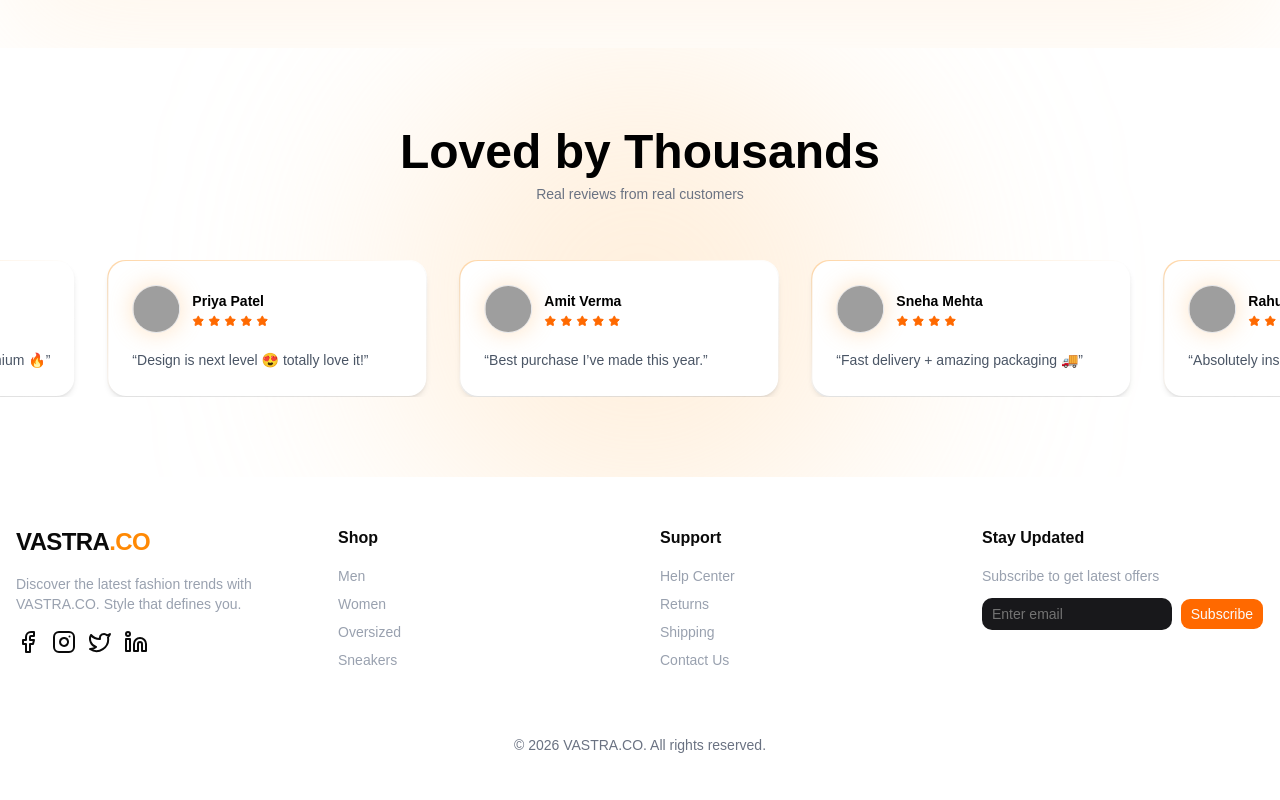
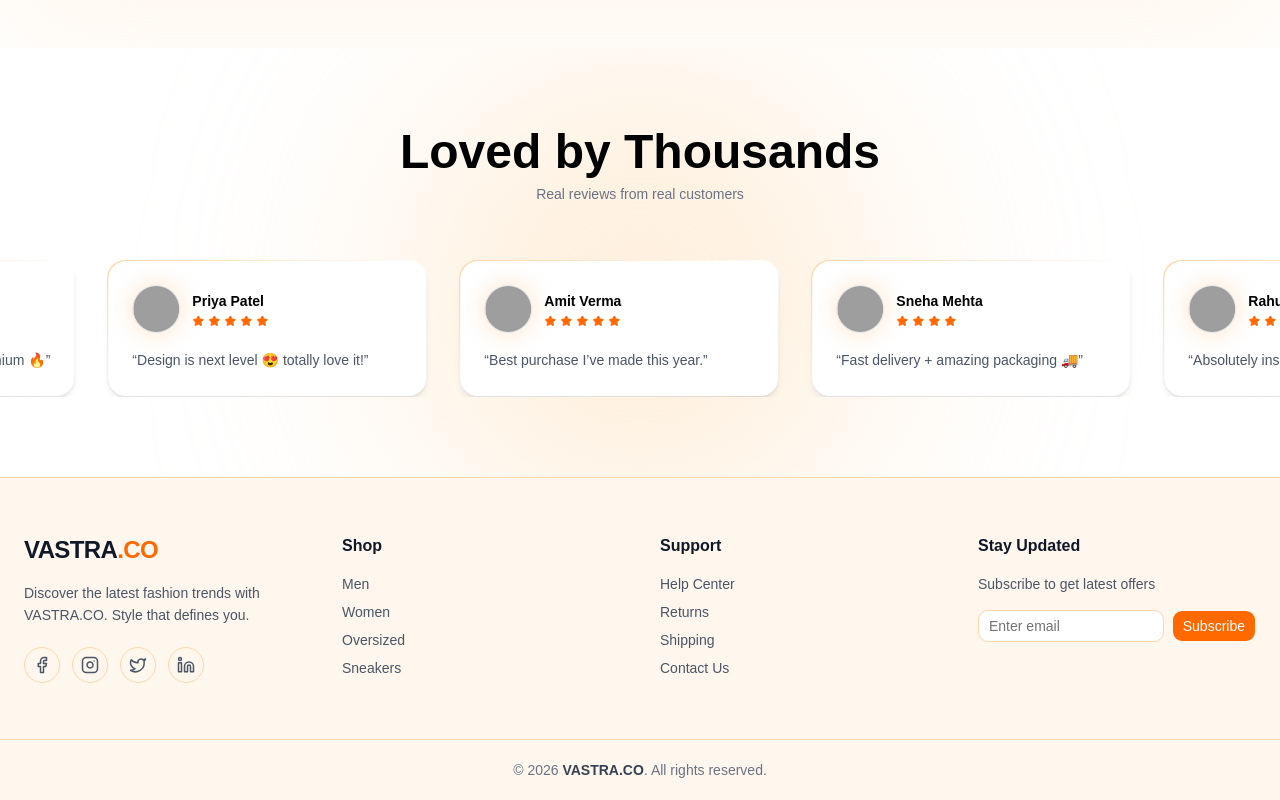
Before and after one commit to at-juhidarji/ecommerce-website, a React (Vite) app: page / in a window 1280 px wide. Shown: the part 5780-6580 px from the top of the page. Before the commit the page ends 6551 px from the top, so only its background shows below. Built offline with nearby package versions, Linux system fonts and the light colour scheme; grey boxes are pictures that could not be loaded.

Commit message:
Second last changes - productcard amost done with webpages and done with accessbilty and best pratice 90 up

```diff
--- a/package.json
+++ b/package.json
@@ -13,6 +13,7 @@
     "@clerk/clerk-react": "^5.61.3",
     "@clerk/react": "^6.1.0",
     "@fontsource-variable/geist": "^5.2.8",
+    "@radix-ui/react-accordion": "^1.2.12",
     "@react-hook/window-size": "^3.1.1",
     "@studio-freight/lenis": "^1.0.42",
     "@tailwindcss/vite": "^4.2.1",
--- a/src/Page/HeroSection.jsx
+++ b/src/Page/HeroSection.jsx
@@ -47,7 +47,9 @@ const HeroSection = () => {
           {/* CTA BUTTONS */}
           <div className="absolute bottom-6 left-6 flex gap-3 flex-wrap">
 
-            <Button className="flex items-center gap-2 bg-primary hover:bg-orange-600 rounded-full px-5">
+            <Button
+              onClick={() => navigate("/productcollection")}
+            className="flex items-center gap-2 bg-primary hover:bg-orange-600 rounded-full px-5">
               Shop Now <ArrowRight className="w-4 h-4" />
             </Button>
 
--- a/src/Page/ProductCollection.jsx
+++ b/src/Page/ProductCollection.jsx
@@ -83,7 +83,7 @@ export const ProductCollection = () => {
   };
 
   return (
-    <section className="bg-white py-16 px-4 text-gray-900">
+    <section id="collection" className="bg-white py-16 px-4 text-gray-900">
       <div className="max-w-7xl mx-auto">
 
         {/* BACK */}
--- a/src/Page/ProductDetail.jsx
+++ b/src/Page/ProductDetail.jsx
@@ -1,8 +1,7 @@
 import React, { useState, useEffect } from "react";
-import { useParams } from "react-router-dom";
 import { products } from "@/Data/Product";
 import { useCart } from "./CartContext";
-
+import { useParams, useNavigate } from "react-router-dom";
 import { Button } from "@/components/ui/button";
 import { Card, CardContent } from "@/components/ui/card";
 import { Badge } from "@/components/ui/badge";
@@ -165,6 +164,7 @@ const RelatedCard = ({ product, onNavigate }) => (
 
 // ─── Main Component ───────────────────────────────────────────────────────────
 const ProductDetail = () => {
+  const navigate = useNavigate();
   const { id } = useParams();
   const { addToCart } = useCart();
 
@@ -502,23 +502,32 @@ const ProductDetail = () => {
         )}
       </div>
 
-      {/* ── RELATED PRODUCTS ── */}
+ {/* 🔥 RELATED PRODUCTS */}
 {showRelated.length > 0 && (
   <div>
-          <div className="flex items-center justify-between mb-6">
-            <h2 className="text-2xl font-bold">You may also like</h2>
-            <button className="flex items-center gap-1 text-sm text-gray-500 hover:text-black transition">
+    <div className="flex justify-between mb-6">
+      <h2 className="text-xl font-bold">You may also like</h2>
+
+      <button
+        onClick={() => navigate("/productCollection")}
+        className="text-sm flex items-center gap-1"
+      >
         View all <ChevronRight size={16} />
       </button>
     </div>
 
     <div className="grid grid-cols-2 md:grid-cols-4 gap-4">
       {showRelated.map((p) => (
-              <RelatedCard key={p.id} product={p} />
+        <RelatedCard
+          key={p.id}
+          product={p}
+          onNavigate={(id) => navigate(`/product/${id}`)}
+        />
       ))}
     </div>
   </div>
 )}
+
 </div>
 );
 };
--- a/src/components/Footer.jsx
+++ b/src/components/Footer.jsx
@@ -12,184 +12,125 @@ import { useNavigate } from "react-router-dom";
 export const Footer = () => {
   const navigate = useNavigate();
 
+  const handleSubscribe = (e) => {
+    e.preventDefault();
+    alert("Subscribed successfully!");
+  };
+
   return (
-    <footer className="bg-background border-t border-white/10">
+    <footer className="bg-orange-50 border-t border-orange-200">
+      <div className="max-w-7xl mx-auto px-6 py-14 grid grid-cols-1 md:grid-cols-4 gap-10">
 
-      <div className="max-w-7xl mx-auto px-4 py-12 grid grid-cols-1 md:grid-cols-4 gap-10">
-
-        {/* Logo + About */}
+        {/* ─── LOGO + ABOUT ─── */}
         <div>
-          <h1 className="text-2xl font-black tracking-tight mb-4">
-            VASTRA<span className="text-orange-400">.CO</span>
+          <h1 className="text-2xl font-black tracking-tight mb-4 text-gray-900">
+            VASTRA<span className="text-orange-500">.CO</span>
           </h1>
 
-          <p className="text-gray-400 text-sm">
+          <p className="text-gray-600 text-sm leading-relaxed">
             Discover the latest fashion trends with VASTRA.CO.
             Style that defines you.
           </p>
 
           {/* Social Icons */}
-          <div className="flex gap-3 mt-4">
-
+          <div className="flex gap-3 mt-5">
+            {[
+              { Icon: Facebook, label: "Facebook" },
+              { Icon: Instagram, label: "Instagram" },
+              { Icon: Twitter, label: "Twitter" },
+              { Icon: Linkedin, label: "LinkedIn" },
+            ].map(({ Icon, label }, i) => (
               <button
-              type="button"
-              aria-label="Visit Facebook page"
-              className="hover:text-orange-400"
+                key={i}
+                aria-label={`Visit ${label}`}
+                className="p-2 rounded-full border border-orange-200 text-gray-600
+                           hover:bg-orange-500 hover:text-white
+                           focus:outline-none focus-visible:ring-2 focus-visible:ring-orange-500
+                           transition"
               >
-              <Facebook />
+                <Icon size={18} />
               </button>
-
-            <button
-              type="button"
-              aria-label="Visit Instagram page"
-              className="hover:text-orange-400"
-            >
-              <Instagram />
-            </button>
-
-            <button
-              type="button"
-              aria-label="Visit Twitter page"
-              className="hover:text-orange-400"
-            >
-              <Twitter />
-            </button>
-
-            <button
-              type="button"
-              aria-label="Visit LinkedIn page"
-              className="hover:text-orange-400"
-            >
-              <Linkedin />
-            </button>
-
+            ))}
           </div>
         </div>
 
-        {/* Categories */}
-        <div>
-          <h3 className="font-semibold mb-4">Shop</h3>
-
-          <ul className="space-y-2 text-sm text-gray-400">
-
-            <li>
+        {/* ─── SHOP LINKS ─── */}
+        <nav aria-label="Shop categories">
+          <h3 className="font-semibold mb-4 text-gray-900">Shop</h3>
+          <ul className="space-y-2 text-sm text-gray-600">
+            {[
+              { label: "Men", path: "/menCollection" },
+              { label: "Women", path: "/womenCollection" },
+              { label: "Oversized", path: "/OversizeCollection" },
+              { label: "Sneakers", path: "/SneakersCollection" },
+            ].map((item, i) => (
+              <li key={i}>
                 <button
-                type="button"
-                onClick={() => navigate("/menCollection")}
-                aria-label="Go to men collection"
-                className="hover:text-black cursor-pointer"
+                  onClick={() => navigate(item.path)}
+                  className="hover:text-orange-500 focus:outline-none
+                             focus-visible:ring-2 focus-visible:ring-orange-400 rounded"
                 >
-                Men
+                  {item.label}
                 </button>
               </li>
+            ))}
+          </ul>
+        </nav>
 
-            <li>
+        {/* ─── SUPPORT ─── */}
+        <nav aria-label="Support links">
+          <h3 className="font-semibold mb-4 text-gray-900">Support</h3>
+          <ul className="space-y-2 text-sm text-gray-600">
+            {["Help Center", "Returns", "Shipping", "Contact Us"].map((item, i) => (
+              <li key={i}>
                 <button
-                type="button"
-                onClick={() => navigate("/womenCollection")}
-                aria-label="Go to women collection"
-              className="hover:text-black cursor-pointer"
+                  className="hover:text-orange-500 focus:outline-none
+                             focus-visible:ring-2 focus-visible:ring-orange-400 rounded"
                 >
-                Women
+                  {item}
                 </button>
               </li>
+            ))}
+          </ul>
+        </nav>
 
-            <li>
-              <button
-                type="button"
-                onClick={() => navigate("/OversizeCollection")}
-                aria-label="Go to oversized collection"
-               className="hover:text-black cursor-pointer"
-              >
-                Oversized
-              </button>
-            </li>
+        {/* ─── NEWSLETTER ─── */}
+        <div>
+          <h3 className="font-semibold mb-4 text-gray-900">Stay Updated</h3>
 
-            <li>
-              <button
-                type="button"
-                onClick={() => navigate("/SneakersCollection")}
-                aria-label="Go to sneakers collection"
-                 className="hover:text-black cursor-pointer"
-              >
-                Sneakers
-              </button>
-            </li>
-
-          </ul>
-        </div>
-
-        {/* Help */}
-        <div>
-          <h3 className="font-semibold mb-4">Support</h3>
-
-          <ul className="space-y-2 text-sm text-gray-400">
-
-            <li>
-              <button type="button" aria-label="Open help center">
-                Help Center
-              </button>
-            </li>
-
-            <li>
-              <button type="button" aria-label="View returns policy">
-                Returns
-              </button>
-            </li>
-
-            <li>
-              <button type="button" aria-label="View shipping information">
-                Shipping
-              </button>
-            </li>
-
-            <li>
-              <button type="button" aria-label="Contact support">
-                Contact Us
-              </button>
-            </li>
-
-          </ul>
-        </div>
-
-        {/* Newsletter */}
-        <div>
-          <h3 className="font-semibold mb-4">Stay Updated</h3>
-
-          <p className="text-sm text-gray-400 mb-3">
+          <p className="text-sm text-gray-600 mb-4">
             Subscribe to get latest offers
           </p>
 
-          <form className="flex gap-2">
-
-            <label htmlFor="footer-email" className="sr-only">
-              Enter your email
-            </label>
-
+          <form
+            onSubmit={handleSubscribe}
+            className="flex gap-2"
+            aria-label="Newsletter subscription form"
+          >
             <Input
-              id="footer-email"
               type="email"
               required
               placeholder="Enter email"
-              className="bg-zinc-900 border-none text-white"
+              aria-label="Email address"
+              className="bg-white border border-orange-200 focus-visible:ring-orange-500"
             />
 
             <Button
               type="submit"
-              aria-label="Subscribe to newsletter"
-              className="bg-orange-500 hover:bg-orange-600"
+              className="bg-orange-500 hover:bg-orange-600 text-white
+                         focus-visible:ring-2 focus-visible:ring-orange-500"
             >
               Subscribe
             </Button>
-
           </form>
         </div>
-
       </div>
 
-      {/* Bottom */}
-      <div className="border-t border-white/10 text-center text-sm text-gray-500 py-4">
-        © {new Date().getFullYear()} VASTRA.CO. All rights reserved.
+      {/* ─── BOTTOM ─── */}
+      <div className="border-t border-orange-200 text-center text-sm text-gray-500 py-5">
+        © {new Date().getFullYear()}
+        <span className="font-semibold text-gray-700"> VASTRA.CO</span>.
+        All rights reserved.
       </div>
     </footer>
   );
--- a/src/components/ui/Sonner.jsx
+++ b/src/components/ui/Sonner.jsx
@@ -3,11 +3,10 @@ import { Toaster as Sonner } from "sonner";
   export function Toaster() {
     return (
       <Sonner
-      position="top-right"
+        position="top-center"
         richColors
         closeButton
-      toastOptions={{
-        className:
+        toastOptions={{className:
             "bg-white text-black border rounded-xl shadow-lg",
         }}
       />
```
Also changed, not shown: src/components/ui/accordion.jsx (added, +41 -0 lines), 1 other file (tests, documents, lock files or other folders). Lines whose indentation alone changed are shown as unchanged.
